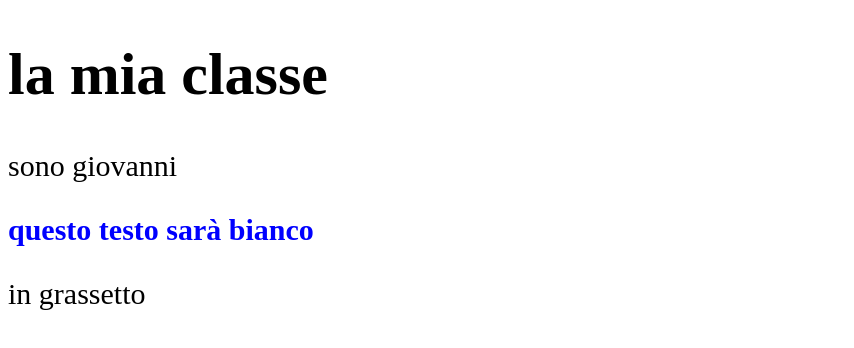
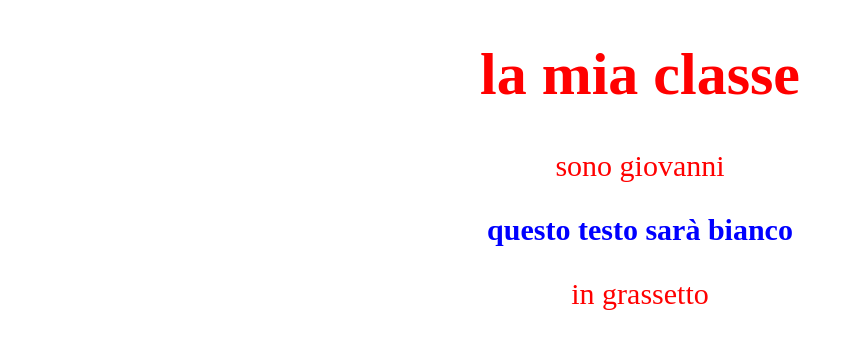
Before and after one commit to GiovanniTammaro9/css-sett-1, a plain HTML site: page selettore di classe/index.html in a window 1280 px wide. Shown: the whole page, without its empty margins (0-854 px from the left). Drawn offline with Linux system fonts and the light colour scheme.

Commit message:
aggiunto selettore universale

```diff
--- a/selettore di classe/style.css
+++ b/selettore di classe/style.css
@@ -1,3 +1,8 @@
+*{
+    text-align: center;
+    color: red;
+}
+
 .center{
     font-size: 30px;
 }
```
